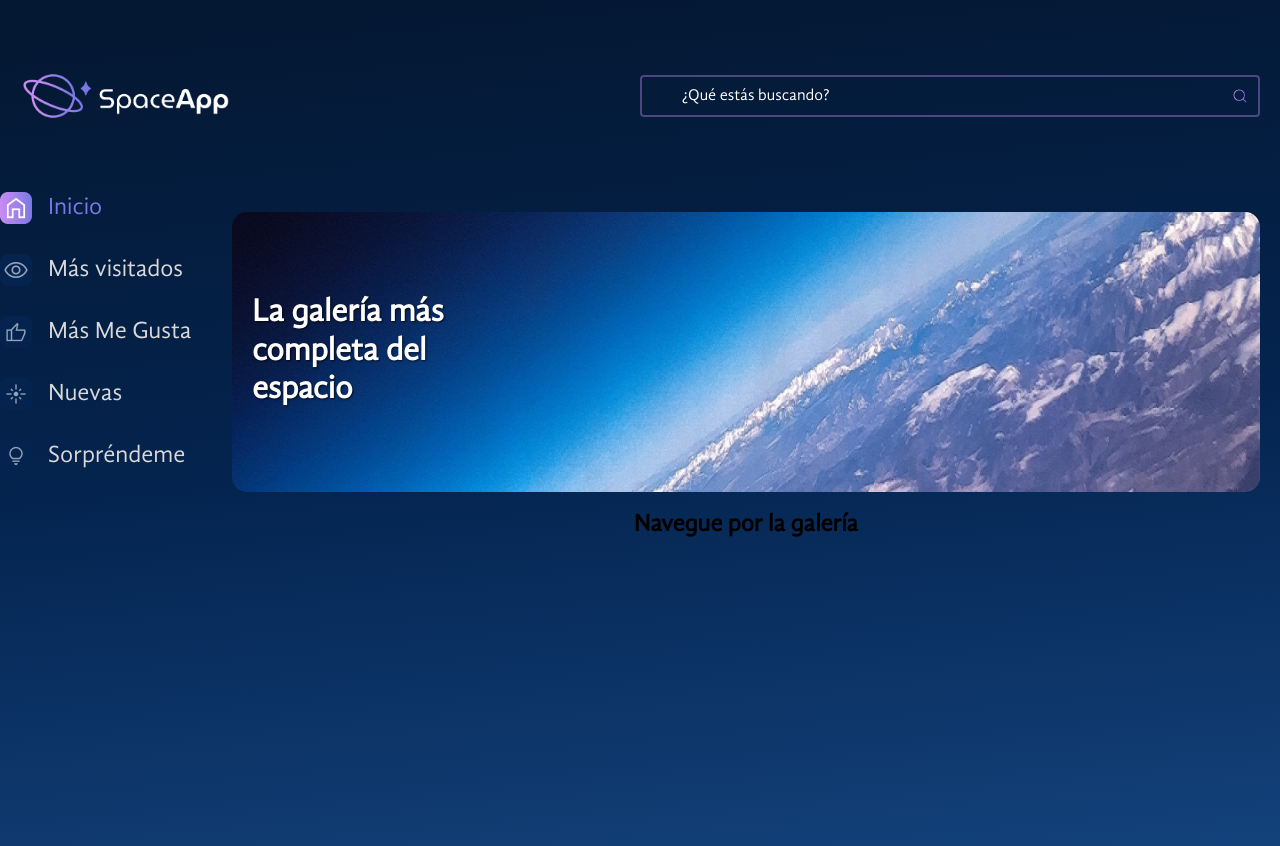
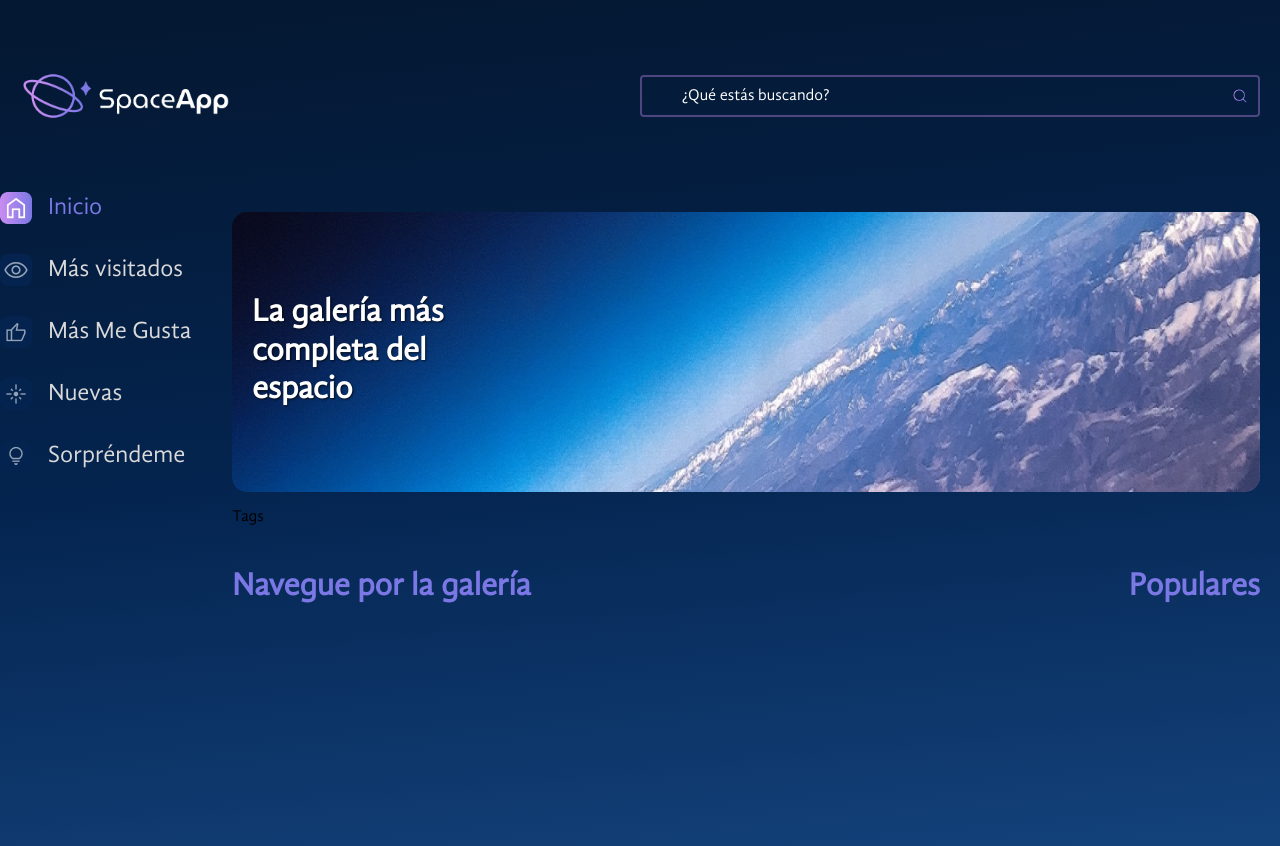
Before and after one commit to DNSO0/space-app-vite, a React (Vite) app: page / in a window 1280 px wide. Shown: the top 846 px of the page. Built offline with nearby package versions, Linux system fonts and the light colour scheme.

Commit message:
Estructura basica de la galeria

```diff
--- a/src/App.jsx
+++ b/src/App.jsx
@@ -27,11 +27,16 @@
   flex: 1; /* Ocupa el espacio restante */
   display: flex;
   flex-direction: column; /* Coloca el banner en columna */
-  align-items: center; /* Centra el contenido horizontalmente */
+  //align-items: center; /* Centra el contenido horizontalmente */
   justify-content: flex-start; /* Alinea el contenido al inicio */
   padding: 20px; /* Espaciado alrededor del contenido */
 `;
 
+const ContenidoGaleria = styled.section`
+  display: flex;
+  flex-direction: column;
+  flex-grow: 1;
+`
 
 
 function App() {
@@ -45,7 +50,9 @@
         </ContenedorBarraLateral>
         <ContenedorPrincipal>
           <BannerEstilizado />
-          <Galeria />
+          <ContenidoGaleria>
+            <Galeria />
+          </ContenidoGaleria>
         </ContenedorPrincipal>
       </ContenedorContenido>
     </FondoGradiente>
--- /dev/null
+++ b/src/components/Galeria/Populares/index.jsx
@@ -0,0 +1,7 @@
+import Titulo from "../../Titulo"
+
+const Populares = ()=> {
+    return <Titulo $align="center">Populares</Titulo>
+}
+
+export default Populares
--- /dev/null
+++ b/src/components/Galeria/Tags/index.jsx
@@ -0,0 +1,4 @@
+const Tag = ()=> {
+    return <p>Tags</p>
+}
+export default Tag
--- a/src/components/Galeria/index.jsx
+++ b/src/components/Galeria/index.jsx
@@ -1,5 +1,29 @@
+import Titulo from "../Titulo"
+import Tag from "./Tags"
+import Populares from "./Populares"
+import styled from "styled-components"
+
+const GaleriaContainer = styled.div`
+    display: flex;
+`
+
+const SeccionFluida = styled.section`
+    flex-grow: 1;
+`
+
 const Galeria = ()=> {
-    return (<h2>Navegue por la galería</h2>)
+    return (
+    <>
+        <Tag />
+        <GaleriaContainer>
+            <SeccionFluida>
+                <Titulo>Navegue por la galería</Titulo>
+
+            </SeccionFluida>
+            <Populares />
+        </GaleriaContainer>
+    </>
+    )
 }
 
 export default Galeria
--- /dev/null
+++ b/src/components/Titulo/index.jsx
@@ -0,0 +1,10 @@
+import styled from "styled-components";
+
+const Titulo = styled.h2`
+
+font-size: 32px;
+color: #7B78E5;
+text-align: ${props => props.$align ? props.align : "left" };
+
+`
+export default Titulo
```
